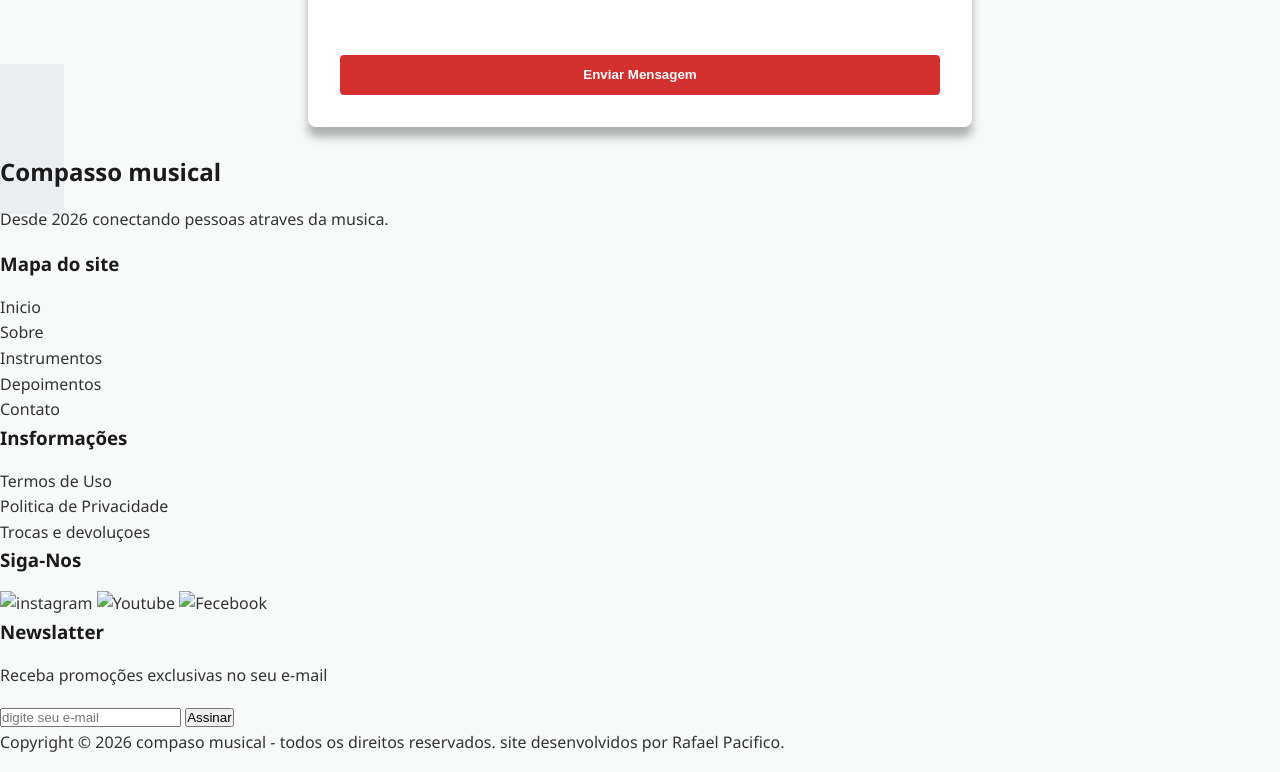
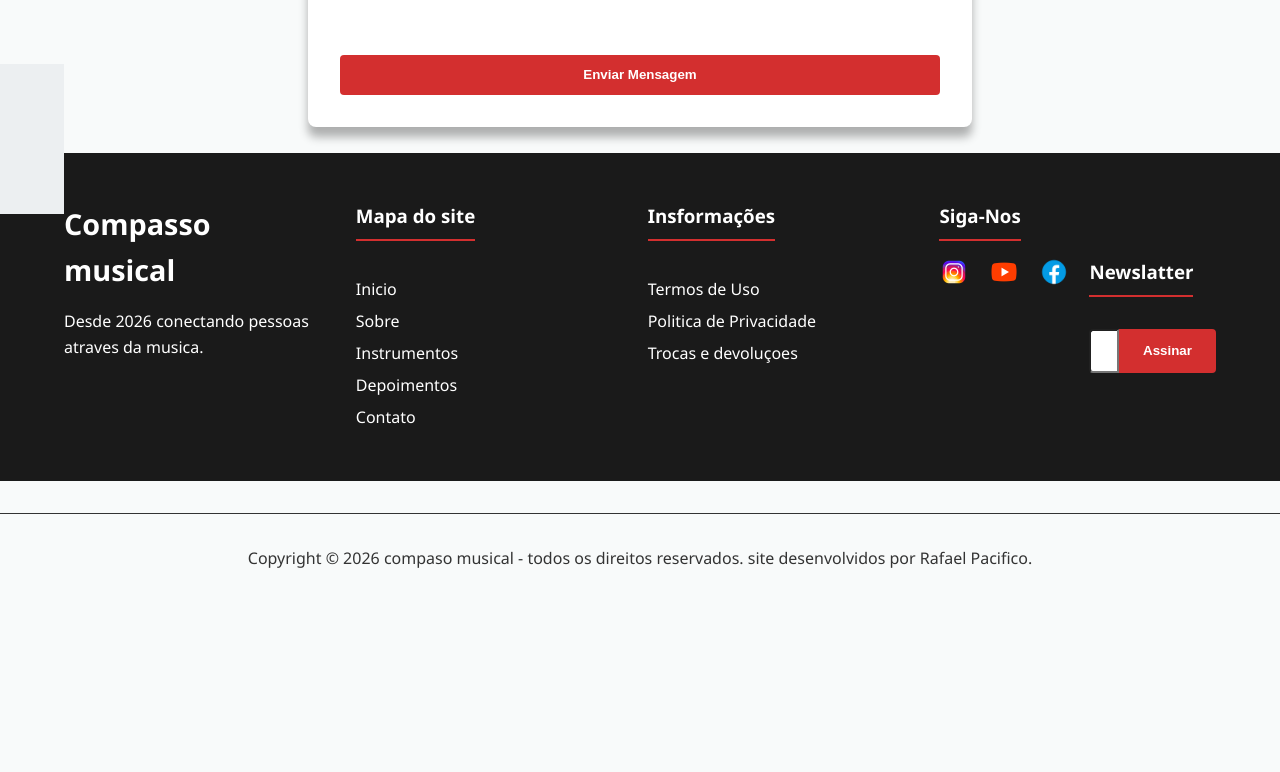
Before and after one commit to Rafapacifico-OSS/campasso-musical, a plain HTML site: page index.html in a window 1280 px wide. Shown: the part 3423-4195 px from the top of the page. After the commit the page ends 4010 px from the top, so only its background shows below. Drawn offline with Linux system fonts and the light colour scheme.

Commit message:
add-estilo-seçao-rodape

```diff
--- a/index.html
+++ b/index.html
@@ -122,6 +122,22 @@
         .nomeInstrumento {
             color: #333333;
         }
+
+        .rodape{
+            background-color: #1a1a1a;
+            color: #ffffff;
+            padding: 3rem 5%;
+            display: flex;
+            justify-content: space-between;
+            flex-wrap: wrap;
+            gap: 2rem;
+        }
+
+        .rodape h2,
+        .rodape h3 {
+            color: #ffffff;
+        }
+
     </style>
 </head>
 
@@ -146,7 +162,7 @@
                     <a href="#depoimentos" class="class=" linkNav">Depoimentos</a>
                 </li>
                 <li>
-                    <a href="#contato" class="class=" linkNav">Contato</a>
+                    <a href="#contato" class="class=" linkNav>Contato</a>
                 </li>
             </ul>
         </nav>
@@ -187,20 +203,14 @@
         <section id="instrumentos" class="container" style="background-color: #eeeeee;">
             <h2 class="tituloSecao">Catalogo de instrumentos</h2>
             <div class="gradeInstrumentos">
+
                 <article class="cartaoInstrumento">
                     <h3 class="nomeInstrumento">Guitarra Elétrica StratoCaster</h3>
-
                     <img src="https://images.unsplash.com/photo-1516924962500-2b4b3b99ea02" alt="imagem da guitarra"
                         width="300" style="border-radius: 4px;margin-bottom: 1rem;">
-                    <p>
-                        <strong>Marcas: </strong>pearl
-                    </p>
-                    <p>
-                        Guitarra Clássica de Alta Performance, Ideal Para Rock e Blues
-                    </p>
-                    <p style="color: #d32f2f; font-weight: bold; font-size: 1.2rem;">
-                        <em>Preço:R$ 3.500,00</em>
-                    </p>
+                    <p> <strong>Marcas: </strong>pearl </p>
+                    <p> Guitarra Clássica de Alta Performance, Ideal Para Rock e Blues </p>
+                    <p style="color: #d32f2f; font-weight: bold; font-size: 1.2rem;"><em>Preço:R$ 3.500,00</em> </p>
                     <a href="#" class="botaoPrincipal">adicionar ao carrinho</a>
                 </article>
 
@@ -278,11 +288,11 @@
                     <label for="departamento" style="font-weight: bold;">departamento</label>
 
                     <select name="departamento" id="departamento"
-                        style="width: 100%;padding: 0.8rem; margin: 0.5rem 0 0.5rem 0; border: 1px solid #cccccc; border-radius: 4px;">
-                        <option value="vendas">venda</option>
-                        <option value="suporte">suporte</option>
-                        <option value="financeiro">financeiro</option>
-                        <option value="sugestao">sugestões</option>
+                        style="width: 100%; padding: 0.8rem; margin: 0.5rem 0 0.5rem 0; border: 1px solid #cccccc; border-radius: 4px;">
+                        <option value="vendas">Venda</option>
+                        <option value="suporte">Suporte</option>
+                        <option value="financeiro">Financeiro</option>
+                        <option value="sugestao">Sugestões</option>
                     </select>
                     <br><br>
                     <label for="mensagem" style="font-weight: bold;">mensagem</label>
@@ -298,78 +308,78 @@
     </main>
 
     <!-- rodapé do site-->
-    <footer>
-        <div>
-            <h2>Compasso musical</h2>
-            <p>
-                Desde 2026 conectando pessoas atraves da musica.
-            </p>
+    <footer id="footer" class="rodape">
+        <div style="flex: 1; min-width: 250px;">
+            <h2 class="titulo">Compasso musical</h2>
+
+            <p>Desde 2026 conectando pessoas atraves da musica.</p>
+
         </div>
 
-        <nav>
-            <h3>Mapa do site</h3>
-            <ul>
+        <nav style="flex: 1; min-width: 150px; ">
+            <h3 style="border-bottom: 2px solid #d32f2f;padding-bottom: 0.5rem; display: inline-block; ">Mapa do site</h3>
+            <ul style="margin-top: 1rem; line-height: 2; ">
                 <li>
-                    <a href="#hero">Inicio</a>
+                    <a href="#hero" class="linkNav">Inicio</a>
                 </li>
                 <li>
-                    <a href="#sobre">Sobre</a>
+                    <a href="#sobre" class="linkNav">Sobre</a>
                 </li>
                 <li>
-                    <a href="#instrumentos">Instrumentos</a>
+                    <a href="#instrumentos" class="linkNav">Instrumentos</a>
                 </li>
                 <li>
-                    <a href="depoimentos">Depoimentos</a>
+                    <a href="#depoimentos" class="linkNav">Depoimentos</a>
                 </li>
                 <li>
-                    <a href="">Contato</a>
+                    <a href="#contato" class="linkNav">Contato</a>
                 </li>
             </ul>
         </nav>
 
-        <nav>
-            <h3>Insformações</h3>
-            <ul>
+        <nav style="flex: 1; min-width: 150px;">
+            <h3 style="border-bottom: 2px solid #d32f2f;padding-bottom: 0.5rem; display: inline-block; ">Insformações</h3>
+            <ul style="margin-top: 1rem; line-height: 2; ">
                 <li>
-                    <a href="">Termos de Uso</a>
+                    <a href="#" class="linkNav">Termos de Uso</a>
                 </li>
                 <li>
-                    <a href="">Politica de Privacidade</a>
+                    <a href="#" class="linkNav">Politica de Privacidade</a>
                 </li>
                 <li>
-                    <a href="">Trocas e devoluçoes</a>
+                    <a href="#" class="linkNav">Trocas e devoluçoes</a>
                 </li>
             </ul>
         </nav>
 
-        <div>
-            <h3>Siga-Nos</h3>
-            <div>
+        <div style="flex: 1; min-width: 250;">
+            <h3 style="border-bottom: 2px solid #d32f2f;padding-bottom: 0.5rem; display: inline-block; ">Siga-Nos</h3>
+            <div style="display: flex; gap: 20px;">
                 <a href="instagram.com">
-                    <img src="instagram.png.png" alt="instagram">
+                    <img src="instagram.png" alt="instagram" width="30"/>
                 </a>
                 <a href="youtube.com">
-                    <img src="Youtube.png.png" alt="Youtube">
+                    <img src="youtube.png" alt="Youtube" width="30"/>
                 </a>
                 <a href="fecebook.com">
-                    <img src="facebook.png.png" alt="Fecebook">
+                    <img src="facebook.png" alt="Fecebook" width="30"/>
                 </a>
 
-            </div>
-            <h3>Newslatter</h3>
-            <p>
-                Receba promoções exclusivas no seu e-mail
-            </p>
-            <form action="">
-                <input type="email" name="email" id="email" placeholder="digite seu e-mail">
-                <button>Assinar</button>
+            <div style="flex: 1; min-width: 250;">
+            <h3 style="border-bottom: 2px solid #d32f2f;padding-bottom: 0.5rem; display: inline-block;">Newslatter</h3>
+            <form action="" style="display: flex; margin-top: 1rem; ">
 
-            </form>
-        </div>
-        <p>
-            Copyright &copy; 2026 compaso musical - todos os direitos reservados. site desenvolvidos por Rafael Pacifico.
-        </p>
+            <input type="email" name="email" id="email" placecholder="digite seu E-mail" style="margin-top: 0; border-radius: 4px
+            0 0 4px; padding: 0.8rem; outline; nome; width: 70%;" />
+            <button sype="submit" class="botaoPrincipal" style="margin-top: 0; border-radius: 0 4px 4px 0; border: none; pointer;">Assinar</button>
+        </form>
     </footer>
+</div>
+
+<div style="width: 100%; text-align: center; margin-top: 2rem; padding-top: 2rem; border-top: 1px solid #333333;">
+    <p>
+    Copyright &copy; 2026 compaso musical - todos os direitos reservados. site desenvolvidos por Rafael Pacifico.
+    </p>
+</div>
 </body>
-
 </html>
```
